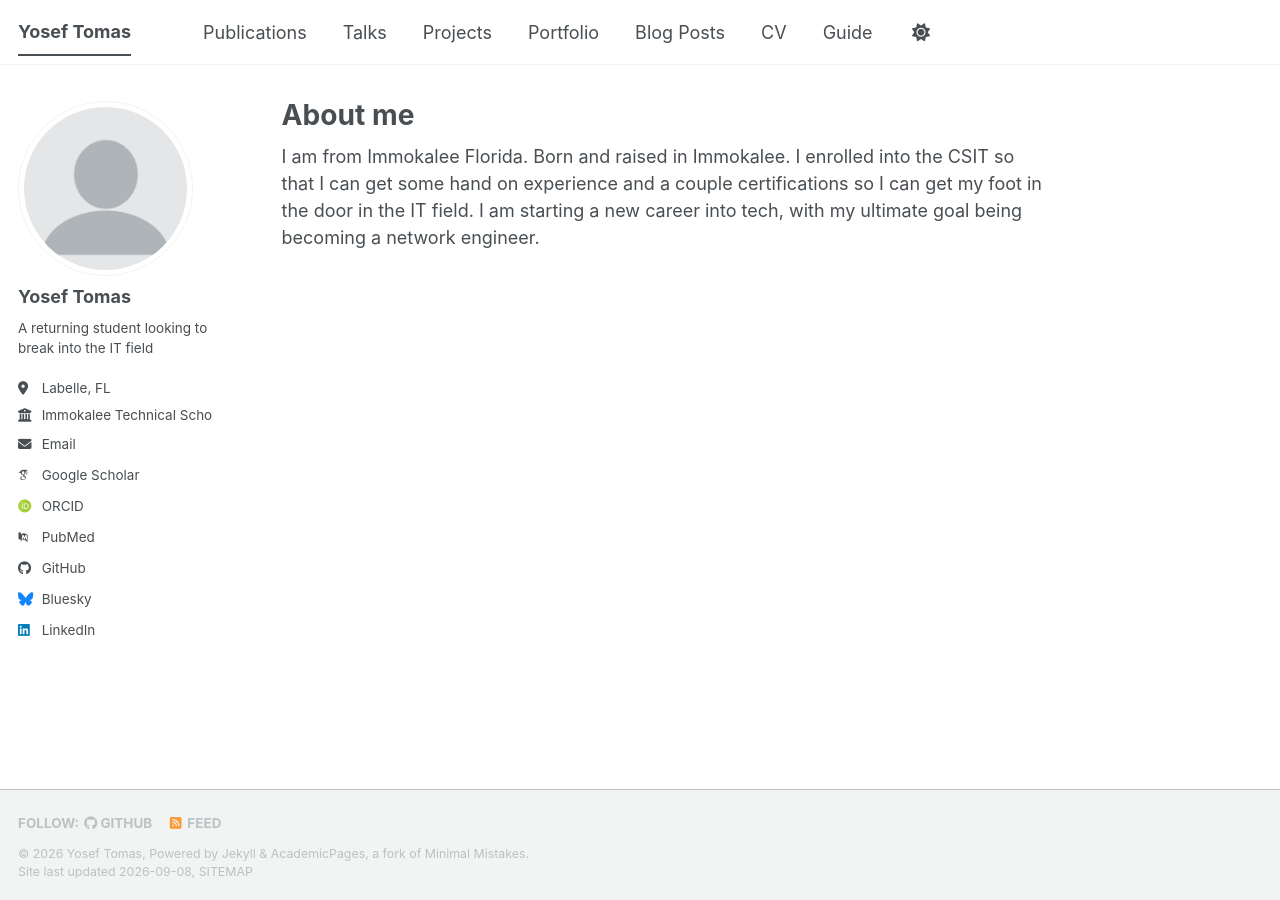
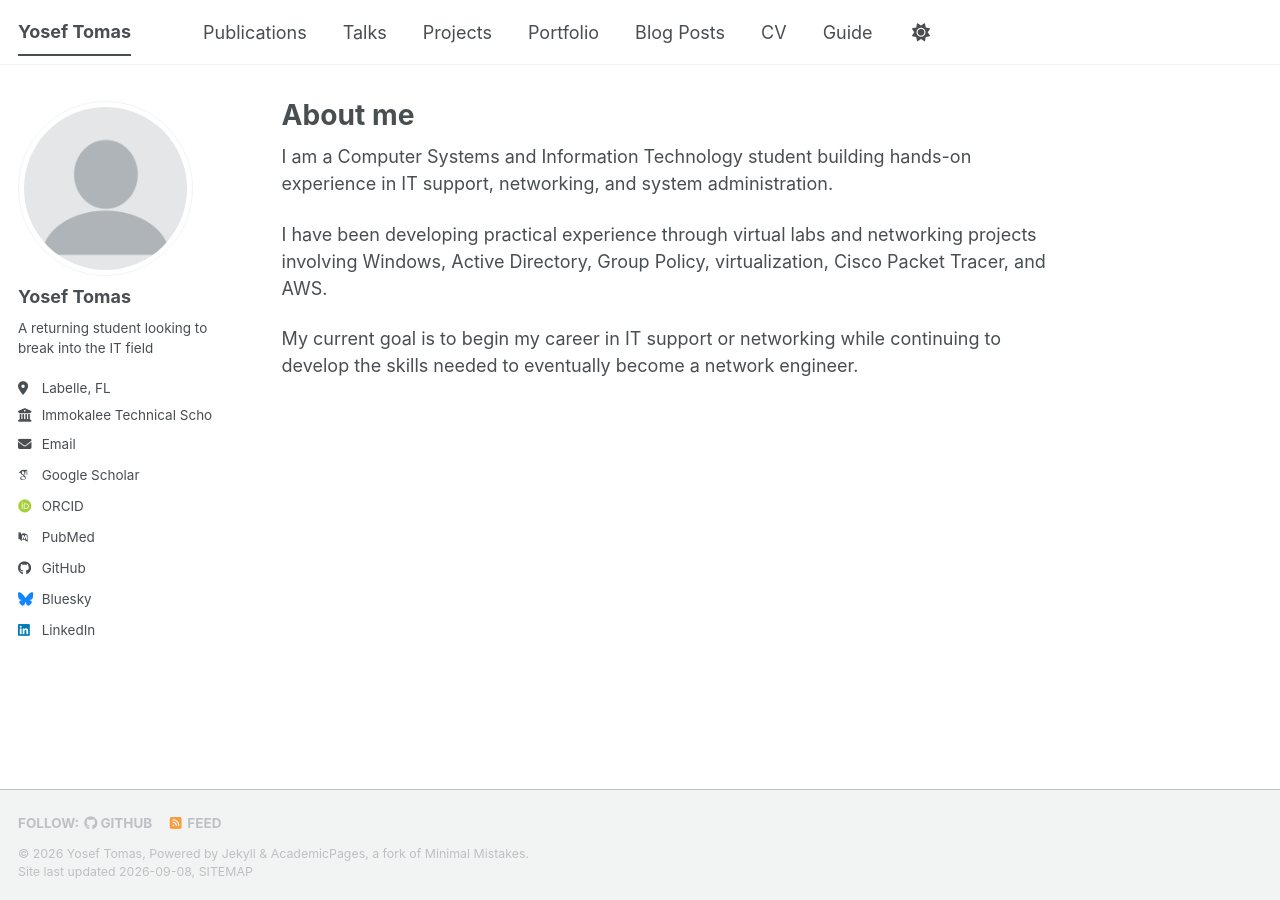
Before and after one commit to YT02-network/YT02-network.github.io, a Jekyll site: the page built from _pages/about.md, in a window 1280 px wide. Built offline with Jekyll 4.4.1, drawn with Linux system fonts in a browser that asks for light colours; some web fonts are replaced; a script bundle is joined from its source files by our own code; library files that are not in the unit come from our copies.

Commit message:
Update about.md

```diff
--- a/_pages/about.md
+++ b/_pages/about.md
@@ -7,4 +7,8 @@ redirect_from:
   - /about.html
 ---
 
-I am from Immokalee Florida. Born and raised in Immokalee. I enrolled into the CSIT so that I can get some hand on experience and a couple certifications so I can get my foot in the door in the IT field. I am starting a new career into tech, with my ultimate goal being becoming a network engineer.
+I am a Computer Systems and Information Technology student building hands-on experience in IT support, networking, and system administration.
+
+I have been developing practical experience through virtual labs and networking projects involving Windows, Active Directory, Group Policy, virtualization, Cisco Packet Tracer, and AWS.
+
+My current goal is to begin my career in IT support or networking while continuing to develop the skills needed to eventually become a network engineer.
```
